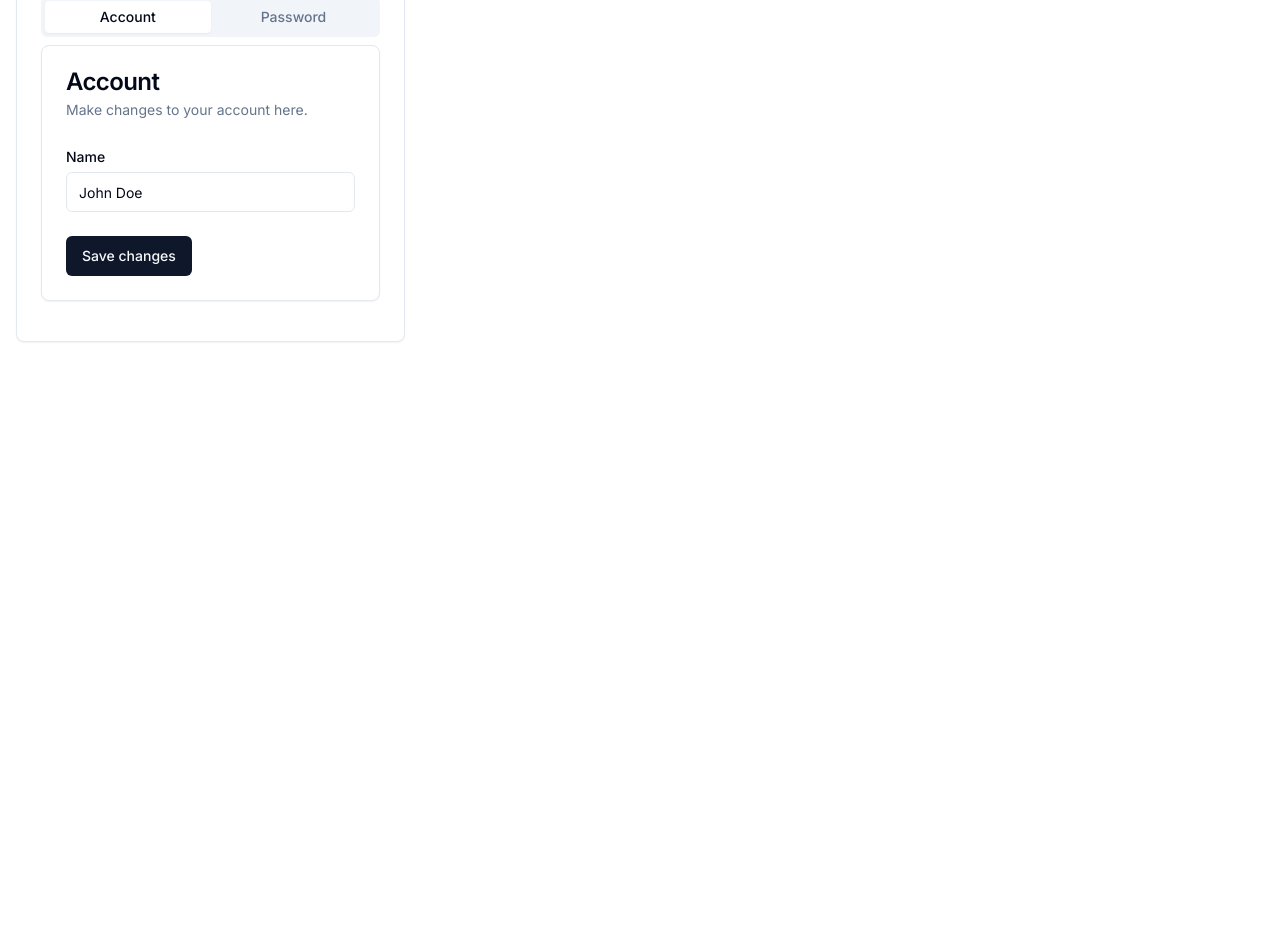
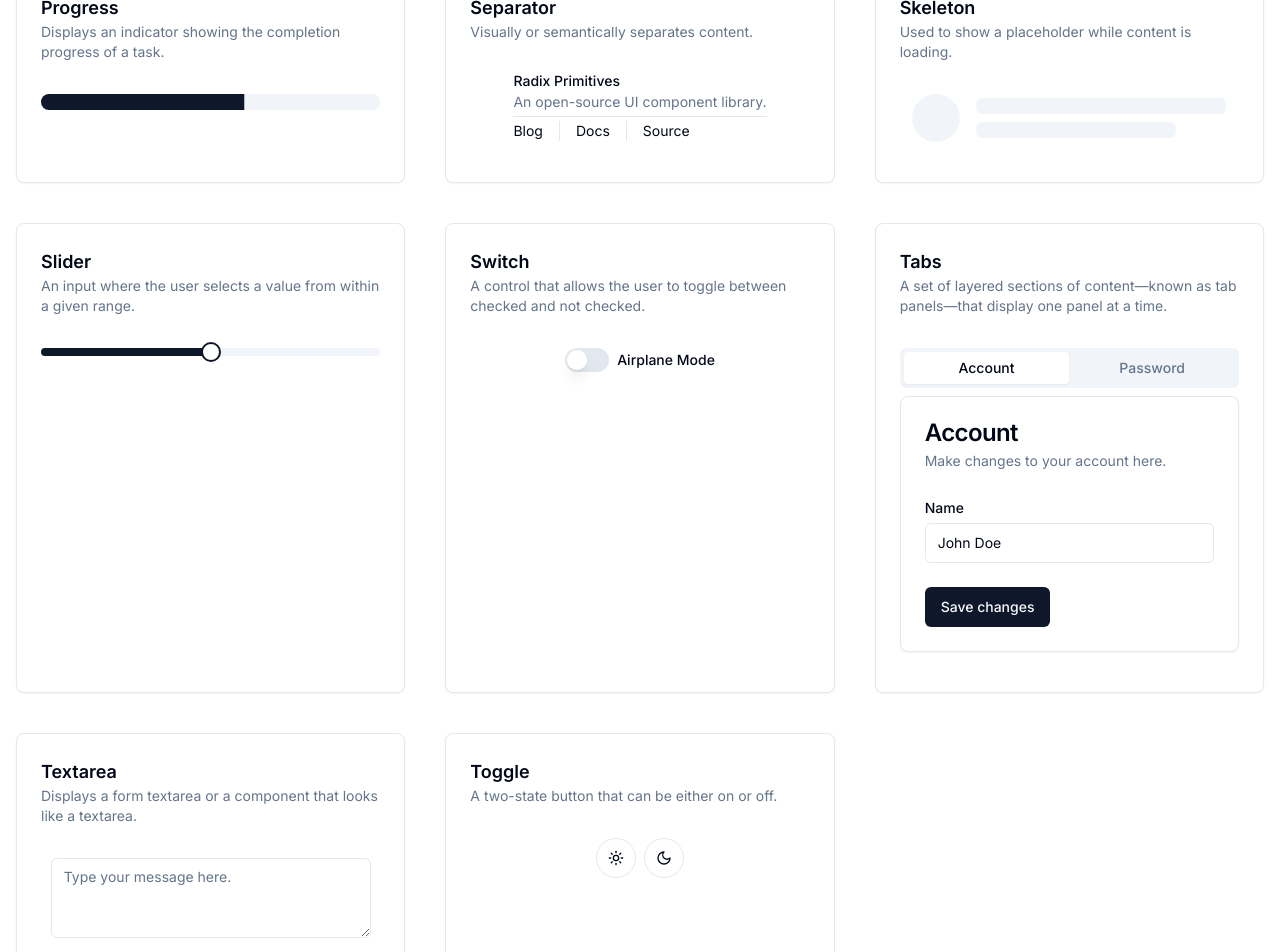
Before and after one commit to remi-pe/Design-System, a Next.js app: page / in a window 1280 px wide. Shown: the part 1220-2172 px from the top of the page. Before the commit the page ends 1602 px from the top, so only its background shows below. Built offline with nearby package versions, Linux system fonts and the light colour scheme.

Commit message:
Add more Shadcn UI components: AspectRatio, Progress, Separator, Skeleton, Slider, Textarea, and Toggle

```diff
--- a/package.json
+++ b/package.json
@@ -11,11 +11,15 @@
   "dependencies": {
     "@radix-ui/react-accordion": "^1.1.2",
     "@radix-ui/react-alert-dialog": "^1.0.5",
+    "@radix-ui/react-aspect-ratio": "^1.1.2",
     "@radix-ui/react-avatar": "^1.0.4",
     "@radix-ui/react-checkbox": "^1.1.4",
     "@radix-ui/react-dialog": "^1.0.5",
     "@radix-ui/react-dropdown-menu": "^2.0.6",
     "@radix-ui/react-label": "^2.0.2",
+    "@radix-ui/react-progress": "^1.1.2",
+    "@radix-ui/react-separator": "^1.1.2",
+    "@radix-ui/react-slider": "^1.2.3",
     "@radix-ui/react-slot": "^1.0.2",
     "@radix-ui/react-switch": "^1.1.3",
     "@radix-ui/react-tabs": "^1.0.4",
--- a/src/app/page.tsx
+++ b/src/app/page.tsx
@@ -2,6 +2,7 @@ import type { Metadata } from "next"
 import { AlertCircle, Check, ChevronsUpDown, CreditCard, Moon, Settings, Sun, User } from "lucide-react"
 
 import { Alert, AlertDescription, AlertTitle } from "@/components/ui/alert"
+import { AspectRatio } from "@/components/ui/aspect-ratio"
 import { Avatar, AvatarFallback, AvatarImage } from "@/components/ui/avatar"
 import { Badge } from "@/components/ui/badge"
 import { Button } from "@/components/ui/button"
@@ -16,8 +17,13 @@ import {
 import { Checkbox } from "@/components/ui/checkbox"
 import { Input } from "@/components/ui/input"
 import { Label } from "@/components/ui/label"
+import { Progress } from "@/components/ui/progress"
+import { Separator } from "@/components/ui/separator"
+import { Skeleton } from "@/components/ui/skeleton"
+import { Slider } from "@/components/ui/slider"
 import { Switch } from "@/components/ui/switch"
 import { Tabs, TabsContent, TabsList, TabsTrigger } from "@/components/ui/tabs"
+import { Textarea } from "@/components/ui/textarea"
 
 // TypeScript interfaces for component props
 interface ComponentCardProps {
@@ -52,6 +58,20 @@ export default function Home() {
             <AlertTitle>Heads up!</AlertTitle>
             <AlertDescription>You can add components to your app using the CLI.</AlertDescription>
           </Alert>
+        </ComponentCard>
+
+        {/* Aspect Ratio */}
+        <ComponentCard
+          title="Aspect Ratio"
+          description="Displays content within a desired ratio."
+        >
+          <div className="w-full">
+            <AspectRatio ratio={16 / 9}>
+              <div className="flex h-full w-full items-center justify-center bg-muted rounded-md">
+                16:9 Aspect Ratio
+              </div>
+            </AspectRatio>
+          </div>
         </ComponentCard>
 
         {/* Avatar */}
@@ -152,6 +172,55 @@ export default function Home() {
           </div>
         </ComponentCard>
 
+        {/* Progress */}
+        <ComponentCard
+          title="Progress"
+          description="Displays an indicator showing the completion progress of a task."
+        >
+          <Progress value={60} className="w-full" />
+        </ComponentCard>
+
+        {/* Separator */}
+        <ComponentCard
+          title="Separator"
+          description="Visually or semantically separates content."
+        >
+          <div className="space-y-1">
+            <h4 className="text-sm font-medium leading-none">Radix Primitives</h4>
+            <p className="text-sm text-muted-foreground">An open-source UI component library.</p>
+            <Separator className="my-4" />
+            <div className="flex h-5 items-center space-x-4 text-sm">
+              <div>Blog</div>
+              <Separator orientation="vertical" />
+              <div>Docs</div>
+              <Separator orientation="vertical" />
+              <div>Source</div>
+            </div>
+          </div>
+        </ComponentCard>
+
+        {/* Skeleton */}
+        <ComponentCard
+          title="Skeleton"
+          description="Used to show a placeholder while content is loading."
+        >
+          <div className="flex items-center space-x-4">
+            <Skeleton className="h-12 w-12 rounded-full" />
+            <div className="space-y-2">
+              <Skeleton className="h-4 w-[250px]" />
+              <Skeleton className="h-4 w-[200px]" />
+            </div>
+          </div>
+        </ComponentCard>
+
+        {/* Slider */}
+        <ComponentCard
+          title="Slider"
+          description="An input where the user selects a value from within a given range."
+        >
+          <Slider defaultValue={[50]} max={100} step={1} className="w-full" />
+        </ComponentCard>
+
         {/* Switch */}
         <ComponentCard
           title="Switch"
@@ -213,6 +282,29 @@ export default function Home() {
             </TabsContent>
           </Tabs>
         </ComponentCard>
+
+        {/* Textarea */}
+        <ComponentCard
+          title="Textarea"
+          description="Displays a form textarea or a component that looks like a textarea."
+        >
+          <Textarea placeholder="Type your message here." className="w-full max-w-xs" />
+        </ComponentCard>
+
+        {/* Toggle */}
+        <ComponentCard
+          title="Toggle"
+          description="A two-state button that can be either on or off."
+        >
+          <div className="flex gap-2">
+            <Button variant="outline" size="icon" className="h-10 w-10 rounded-full">
+              <Sun className="h-4 w-4" />
+            </Button>
+            <Button variant="outline" size="icon" className="h-10 w-10 rounded-full">
+              <Moon className="h-4 w-4" />
+            </Button>
+          </div>
+        </ComponentCard>
       </div>
     </div>
   )
--- /dev/null
+++ b/src/components/ui/aspect-ratio.tsx
@@ -0,0 +1,7 @@
+import * as React from "react"
+import * as AspectRatioPrimitive from "@radix-ui/react-aspect-ratio"
+
+// AspectRatio component
+const AspectRatio = AspectRatioPrimitive.Root
+
+export { AspectRatio }
--- /dev/null
+++ b/src/components/ui/progress.tsx
@@ -0,0 +1,27 @@
+import * as React from "react"
+import * as ProgressPrimitive from "@radix-ui/react-progress"
+
+import { cn } from "@/lib/utils"
+
+// Progress component with forwarded ref
+const Progress = React.forwardRef<
+  React.ElementRef<typeof ProgressPrimitive.Root>,
+  React.ComponentPropsWithoutRef<typeof ProgressPrimitive.Root>
+>(({ className, value, ...props }, ref) => (
+  <ProgressPrimitive.Root
+    ref={ref}
+    className={cn(
+      "relative h-4 w-full overflow-hidden rounded-full bg-secondary",
+      className
+    )}
+    {...props}
+  >
+    <ProgressPrimitive.Indicator
+      className="h-full w-full flex-1 bg-primary transition-all"
+      style={{ transform: `translateX(-${100 - (value || 0)}%)` }}
+    />
+  </ProgressPrimitive.Root>
+))
+Progress.displayName = ProgressPrimitive.Root.displayName
+
+export { Progress }
--- /dev/null
+++ b/src/components/ui/separator.tsx
@@ -0,0 +1,30 @@
+import * as React from "react"
+import * as SeparatorPrimitive from "@radix-ui/react-separator"
+
+import { cn } from "@/lib/utils"
+
+// Separator component with forwarded ref
+const Separator = React.forwardRef<
+  React.ElementRef<typeof SeparatorPrimitive.Root>,
+  React.ComponentPropsWithoutRef<typeof SeparatorPrimitive.Root>
+>(
+  (
+    { className, orientation = "horizontal", decorative = true, ...props },
+    ref
+  ) => (
+    <SeparatorPrimitive.Root
+      ref={ref}
+      decorative={decorative}
+      orientation={orientation}
+      className={cn(
+        "shrink-0 bg-border",
+        orientation === "horizontal" ? "h-[1px] w-full" : "h-full w-[1px]",
+        className
+      )}
+      {...props}
+    />
+  )
+)
+Separator.displayName = SeparatorPrimitive.Root.displayName
+
+export { Separator }
--- /dev/null
+++ b/src/components/ui/skeleton.tsx
@@ -0,0 +1,16 @@
+import { cn } from "@/lib/utils"
+
+// Skeleton component for loading states
+function Skeleton({
+  className,
+  ...props
+}: React.HTMLAttributes<HTMLDivElement>) {
+  return (
+    <div
+      className={cn("animate-pulse rounded-md bg-muted", className)}
+      {...props}
+    />
+  )
+}
+
+export { Skeleton }
--- /dev/null
+++ b/src/components/ui/slider.tsx
@@ -0,0 +1,27 @@
+import * as React from "react"
+import * as SliderPrimitive from "@radix-ui/react-slider"
+
+import { cn } from "@/lib/utils"
+
+// Slider component with forwarded ref
+const Slider = React.forwardRef<
+  React.ElementRef<typeof SliderPrimitive.Root>,
+  React.ComponentPropsWithoutRef<typeof SliderPrimitive.Root>
+>(({ className, ...props }, ref) => (
+  <SliderPrimitive.Root
+    ref={ref}
+    className={cn(
+      "relative flex w-full touch-none select-none items-center",
+      className
+    )}
+    {...props}
+  >
+    <SliderPrimitive.Track className="relative h-2 w-full grow overflow-hidden rounded-full bg-secondary">
+      <SliderPrimitive.Range className="absolute h-full bg-primary" />
+    </SliderPrimitive.Track>
+    <SliderPrimitive.Thumb className="block h-5 w-5 rounded-full border-2 border-primary bg-background ring-offset-background transition-colors focus-visible:outline-none focus-visible:ring-2 focus-visible:ring-ring focus-visible:ring-offset-2 disabled:pointer-events-none disabled:opacity-50" />
+  </SliderPrimitive.Root>
+))
+Slider.displayName = SliderPrimitive.Root.displayName
+
+export { Slider }
--- /dev/null
+++ b/src/components/ui/textarea.tsx
@@ -0,0 +1,26 @@
+import * as React from "react"
+
+import { cn } from "@/lib/utils"
+
+// Textarea component props interface
+export interface TextareaProps
+  extends React.TextareaHTMLAttributes<HTMLTextAreaElement> {}
+
+// Textarea component with forwarded ref
+const Textarea = React.forwardRef<HTMLTextAreaElement, TextareaProps>(
+  ({ className, ...props }, ref) => {
+    return (
+      <textarea
+        className={cn(
+          "flex min-h-[80px] w-full rounded-md border border-input bg-background px-3 py-2 text-sm ring-offset-background placeholder:text-muted-foreground focus-visible:outline-none focus-visible:ring-2 focus-visible:ring-ring focus-visible:ring-offset-2 disabled:cursor-not-allowed disabled:opacity-50",
+          className
+        )}
+        ref={ref}
+        {...props}
+      />
+    )
+  }
+)
+Textarea.displayName = "Textarea"
+
+export { Textarea }
```
Also changed, not shown: 1 other file (tests, documents, lock files or other folders).
